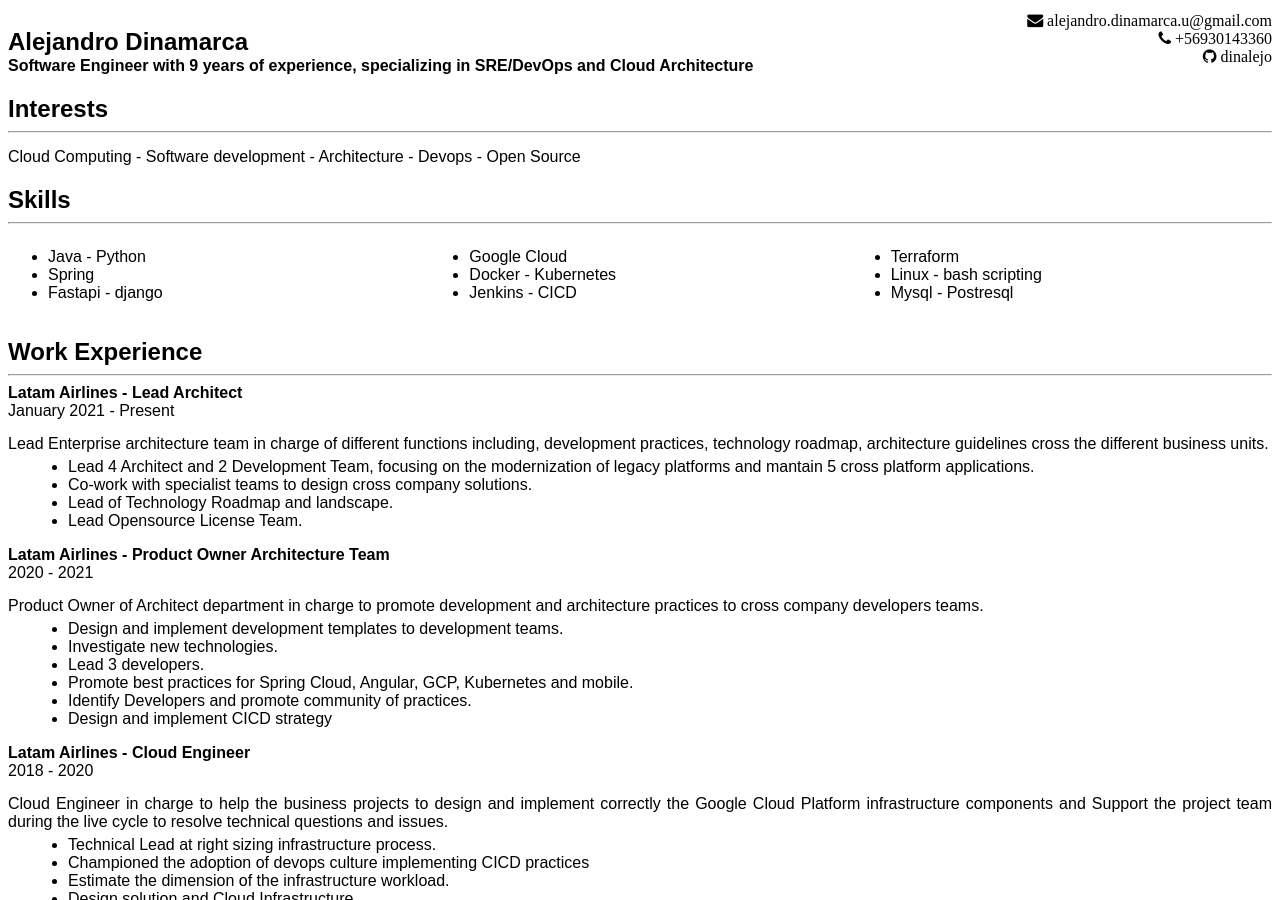
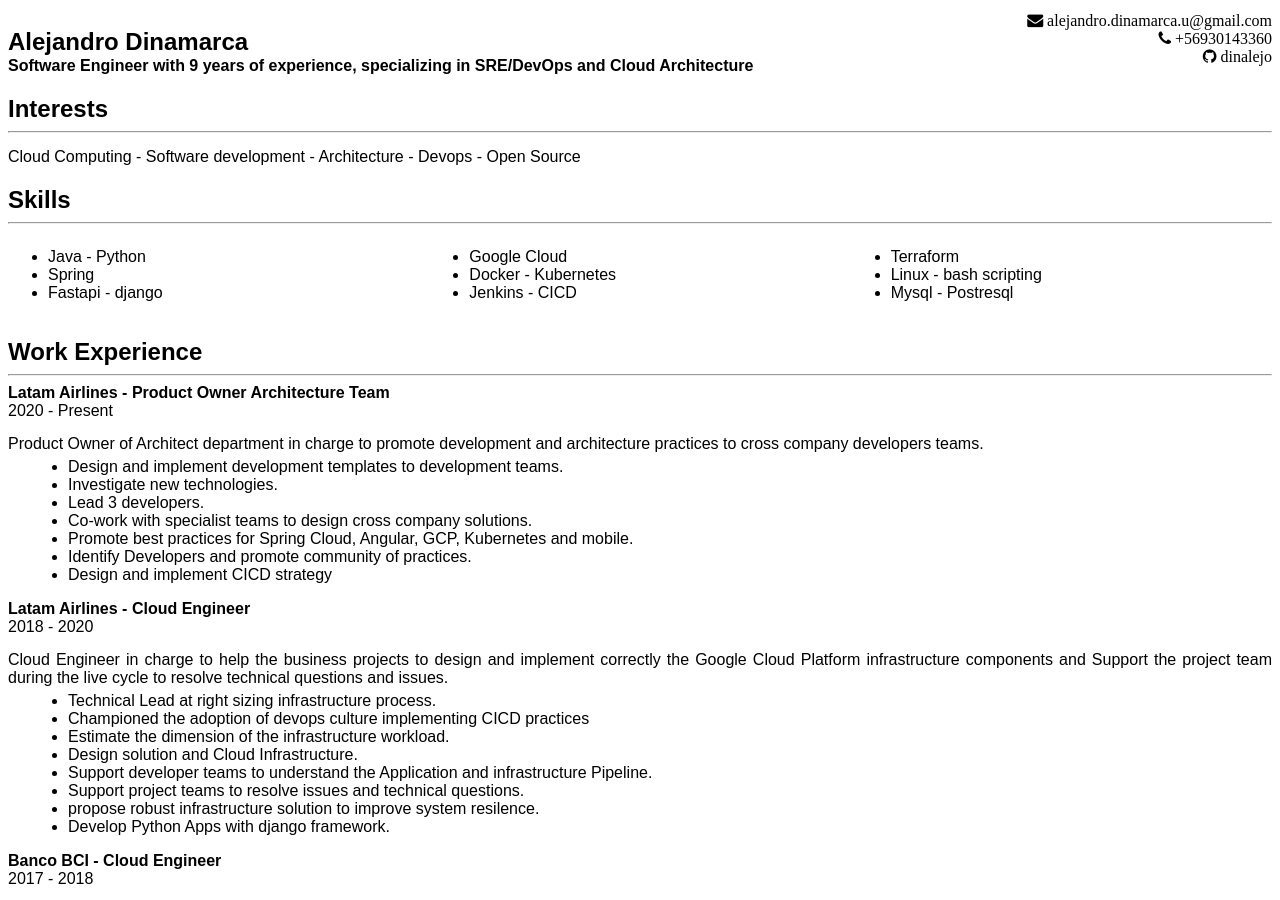
Before and after one commit to dinalejo/aledinamarca, a Jekyll site: the page built from resume.md, in a window 1280 px wide and 900 px high. Built offline with Jekyll 4.4.1, drawn with Linux system fonts in a browser that asks for light colours.

Commit message:
update cv

```diff
--- a/_layouts/resume.html
+++ b/_layouts/resume.html
@@ -113,26 +113,14 @@
         <h2>Work Experience</h2>
         <hr>
         <div>
-            <div class="job-title">Latam Airlines - Lead Architect</div>
-            <div>January 2021 - Present</div>
-            <div class="job-description"> Lead Enterprise architecture team in charge of different functions including, development practices,
-                                          technology roadmap, architecture guidelines cross the different business units. </div>
-            <ul class="job-function">
-                <li> Lead 4 Architect and 2 Development Team, focusing on the modernization of legacy platforms and mantain 5 cross platform applications.    </li>
-                <li> Co-work with specialist teams to design cross company solutions.</li>
-                <li> Lead of Technology Roadmap and landscape.</li>
-                <li> Lead Opensource License Team.</li>
-
-            </ul>
-        </div>
-        <div>
             <div class="job-title">Latam Airlines - Product Owner Architecture Team</div>
-            <div>2020 - 2021</div>
+            <div>2020 - Present</div>
             <div class="job-description">Product Owner of Architect department in charge to promote development and architecture practices to cross company developers teams. </div>
             <ul class="job-function">
                 <li>Design and implement development templates to development teams.</li>
                 <li>Investigate new technologies.</li>
                 <li>Lead 3 developers.</li>
+                <li> Co-work with specialist teams to design cross company solutions.</li>
                 <li>Promote best practices for Spring Cloud, Angular, GCP, Kubernetes and mobile.</li>
                 <li>Identify Developers and promote community of practices.</li>
                 <li>Design and implement CICD strategy</li>
```
